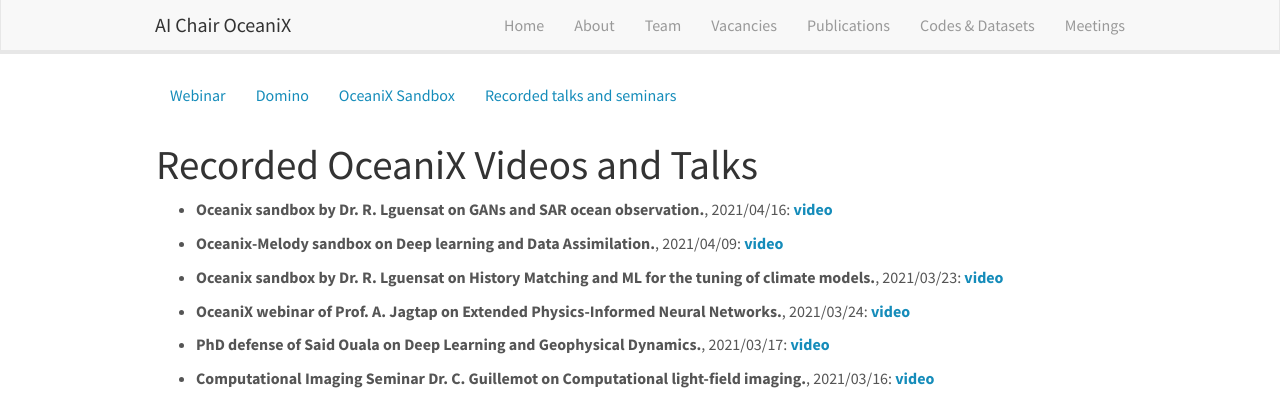
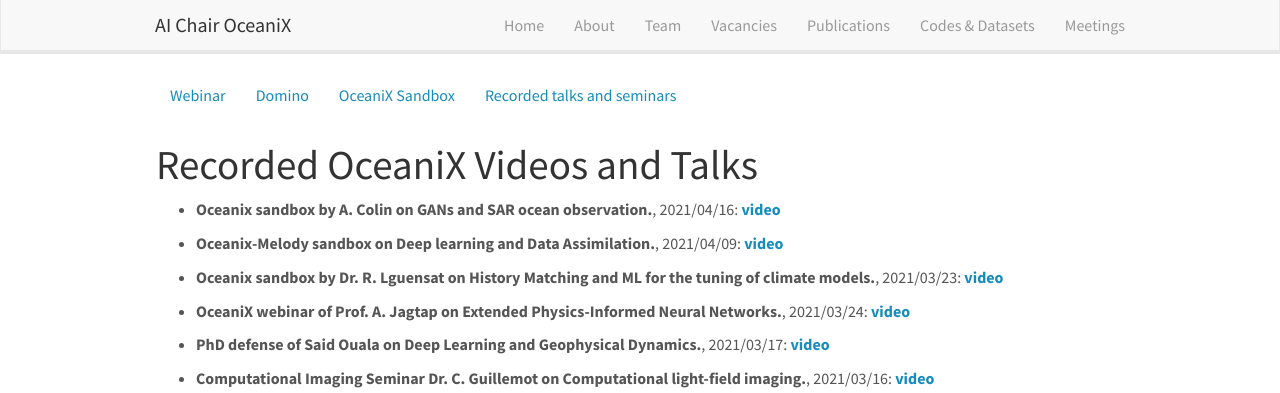
Before and after one commit to CIA-Oceanix/CIA-Oceanix.github.io, a Jekyll site: the page built from _pages/oceanix_video.md, in a window 1280 px wide. Shown: the top 393 px of the page. Built offline with Jekyll 4.4.1, drawn with Linux system fonts in a browser that asks for light colours; nearby versions of some CDN libraries.

Commit message:
Update video_list.yml

```diff
--- a/_data/video_list.yml
+++ b/_data/video_list.yml
@@ -1,5 +1,5 @@
 
-- title: "Oceanix sandbox by Dr. R. Lguensat on GANs and SAR ocean observation."
+- title: "Oceanix sandbox by A. Colin on GANs and SAR ocean observation."
   date: 2021/04/16
   link: https://youtu.be/GJKTJrJMdOI
   display : video
```
